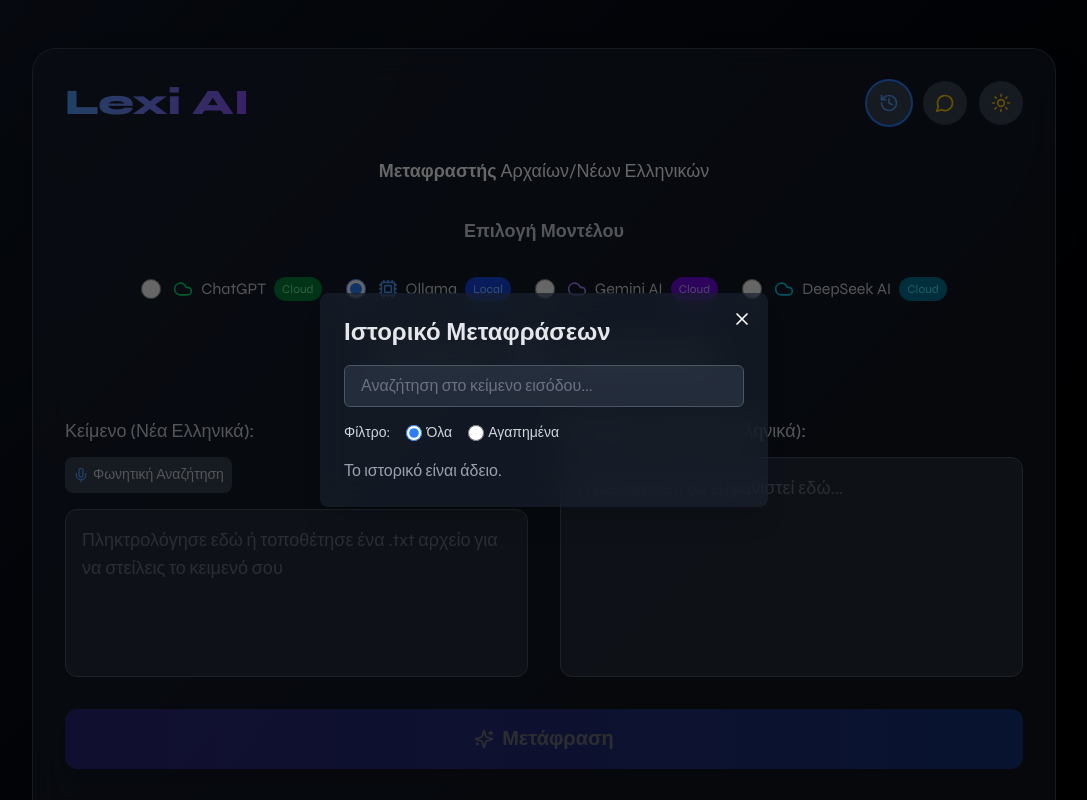
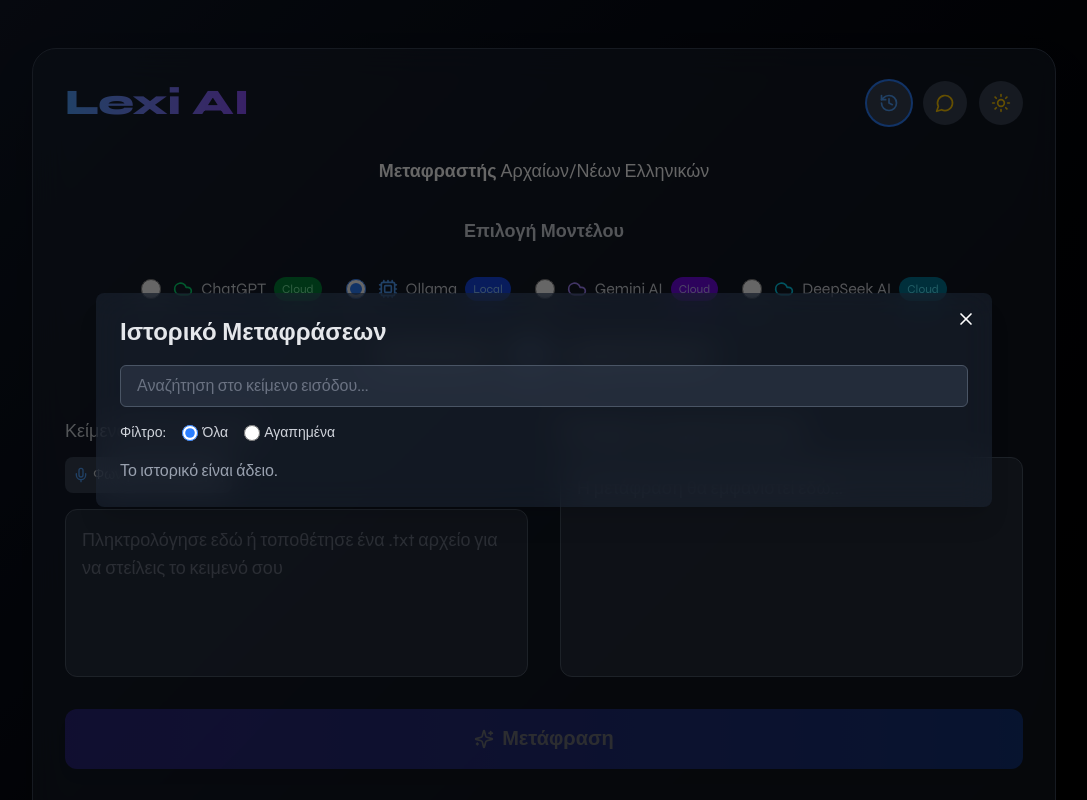
Before and after one commit to gioiliop7/greek-ai-translator, a Next.js app: page / in a window 1280 px wide. Both pictures are taken after a click on the button 985 px from the left and 103 px from the top of the page. Shown: the top 800 px of the page, without its empty margins (96-1183 px from the left). Built offline with nearby package versions, Linux system fonts and the light colour scheme.

Commit message:
bigger box on history item

```diff
--- a/app/page.tsx
+++ b/app/page.tsx
@@ -1162,7 +1162,7 @@ export default function Home() {
           onClick={() => setShowHistory(false)}
         >
           <div
-            className={`relative ${cardClasses} rounded-lg shadow-xl p-6 w-full max-w-md max-h-[80vh] overflow-y-auto transition-colors duration-300`}
+            className={`relative ${cardClasses} rounded-lg shadow-xl p-6 w-full max-w-[70%] max-h-[80vh] overflow-y-auto transition-colors duration-300`}
             onClick={(e) => e.stopPropagation()} // Prevent closing when clicking inside the panel
           >
             <h2
```
